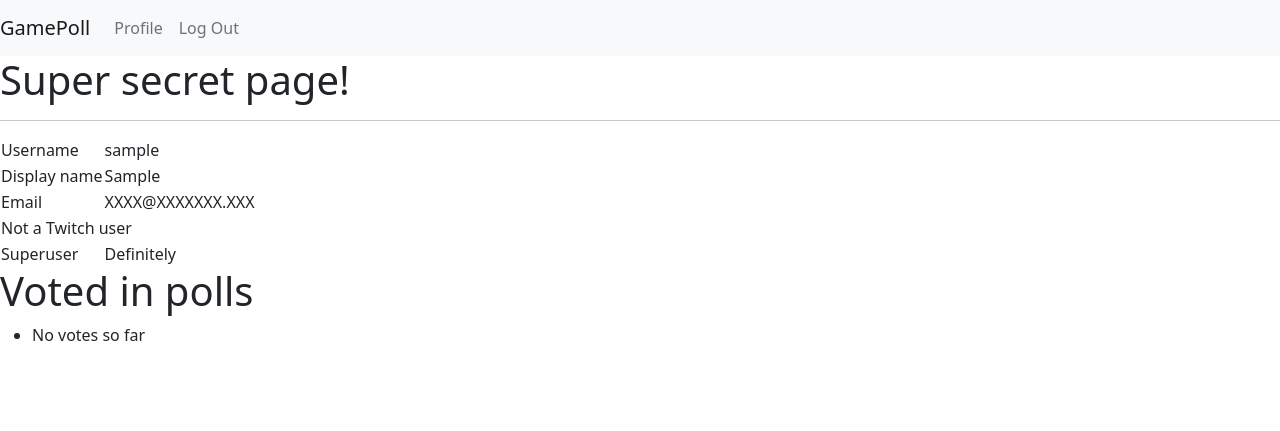
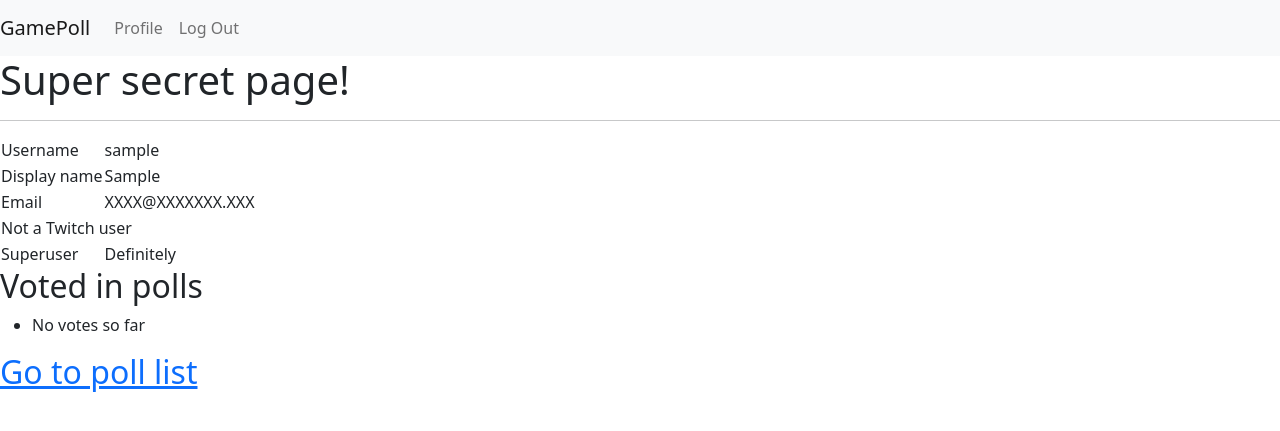
Before and after one commit to iarspider/GamePoll, a Django app: page /accounts/profile/ in a window 1280 px wide. Shown: the top 431 px of the page. Run offline with Django 5.2, Linux system fonts and the light colour scheme; the visitor is signed in with stand-in values (Sample User, id 1); data that the repository does not hold is empty; parts of the project's set-up code (start-up, migrations or seed data) failed here and were passed over.

Commit message:
Add link to pol list

```diff
--- a/polls/templates/polls/profile.html
+++ b/polls/templates/polls/profile.html
@@ -16,7 +16,7 @@
     {% if request.user.is_superuser %} <tr><td>Superuser</td><td>Definitely</td></tr> {% endif %}
     </table>
 
-    <h1>Voted in polls</h1>
+    <h2>Voted in polls</h2>
 
     <ul>
     {% for poll in polls %}
@@ -26,4 +26,6 @@
     {% endfor %}
     </ul>
 
+    <h2><a href="{% url "poll_list" %}">Go to poll list</a></h2>
+
 {% endblock %}
```
